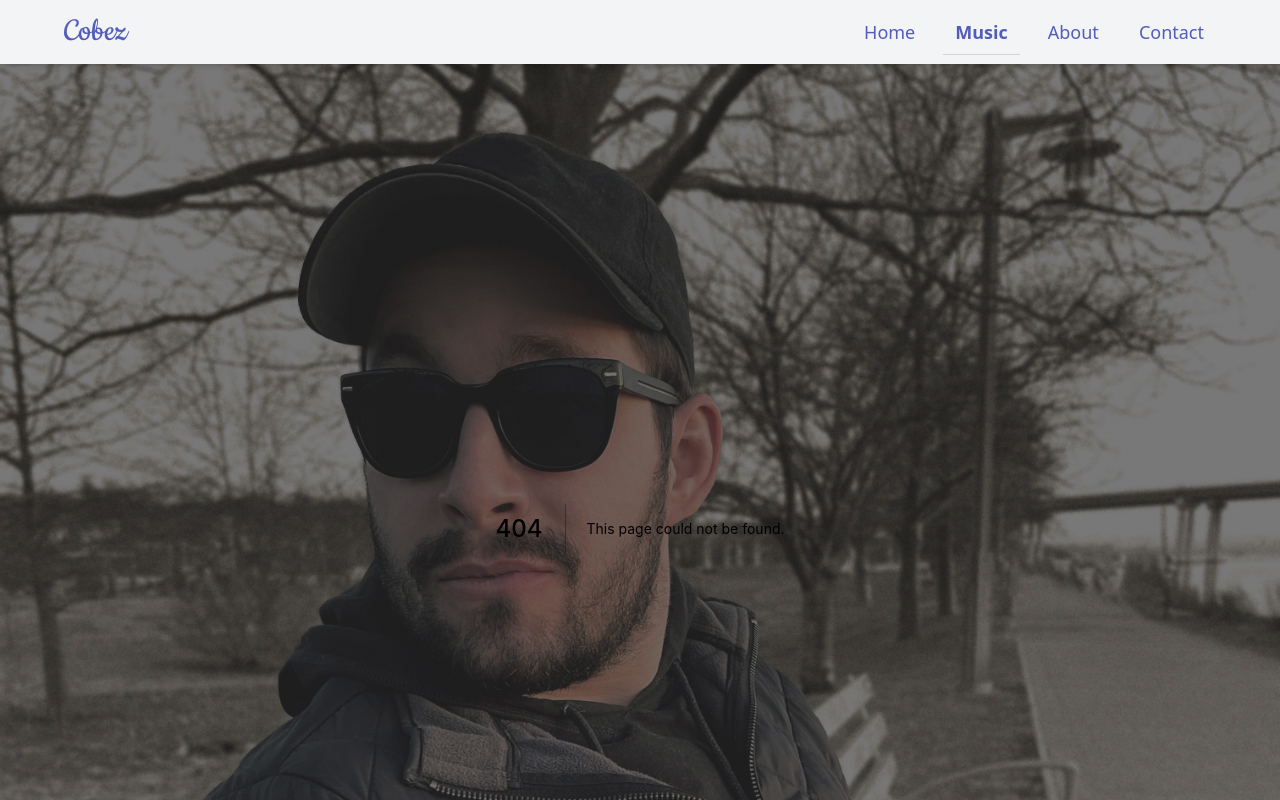
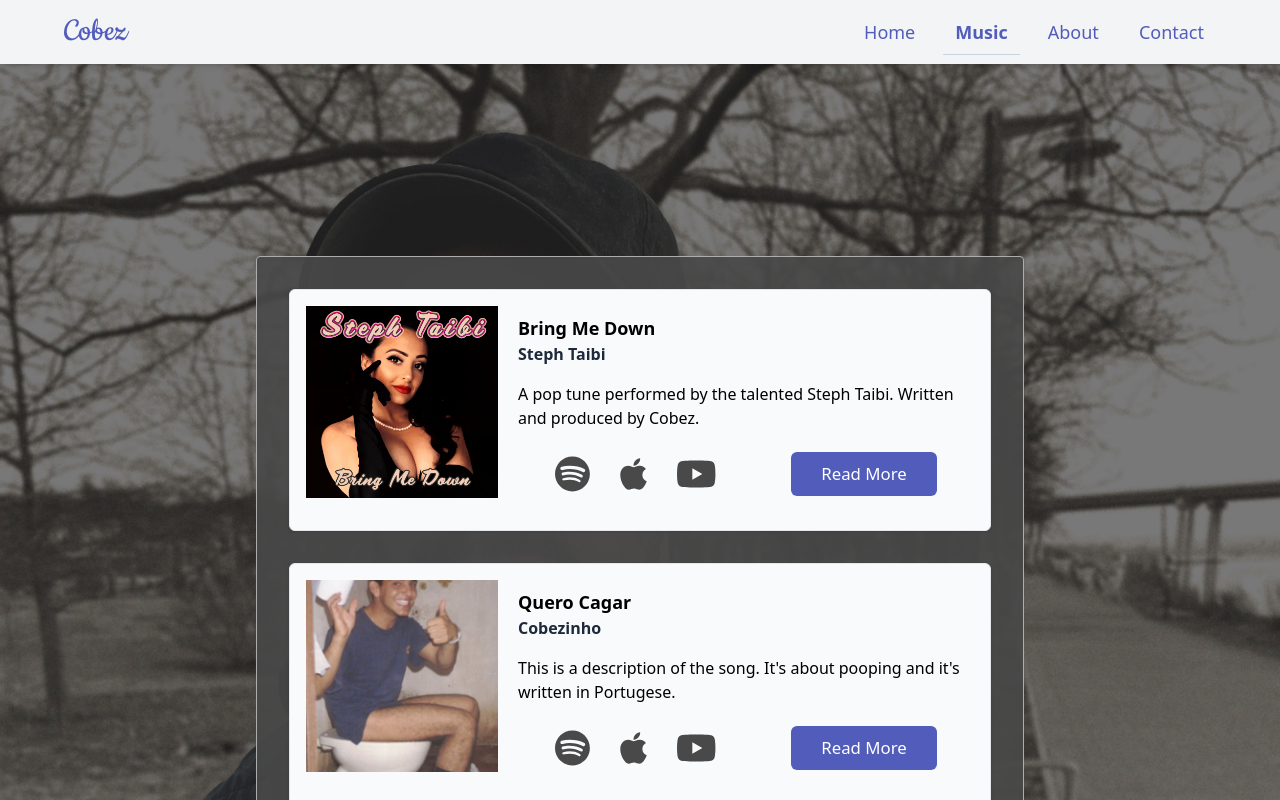
Before and after one commit to jcobert/cobez-music, a Next.js app: page /music in a window 1280 px wide. Before the commit this address had no page. Shown: the top 800 px of the page. Built offline with nearby package versions, Linux system fonts and the light colour scheme; a web font is replaced by a local one.

Commit message:
create music page

```diff
--- /dev/null
+++ b/content/songs/bring-me-down.md
@@ -0,0 +1,17 @@
+---
+layout: music
+title: Bring Me Down
+artist: Steph Taibi
+date: Jan 8, 2021
+artwork: /images/cms/bring-me-down-artwork.jpg
+featured: false
+description: A pop tune performed by the talented Steph Taibi. Written and
+  produced by Cobez.
+links:
+  spotify: "#"
+  apple: "#"
+  youtube: "#"
+---
+I﻿ wrote this song for a female singer, but had no particular artist in mind at the time. I knew it needed someone with range and emotion, which is when I thought of Steph. She was on board right away when I asked her if she wanted to be the artist for this track and was a pleasure to work with.
+
+W﻿e collaborated during the 2020 pandemic so we worked remotely and it worked out surprisingly well. Steph had a recording setup at her home and she was incredibly receptive to my requests and feedback. There was minimal back and forth, as she usually delivered the takes I was looking for. I look forward to collaborating with Steph in the future.
--- a/content/songs/the-eye-test-theme-from-the-eye-test-podcast.md
+++ b/content/songs/the-eye-test-theme-from-the-eye-test-podcast.md
@@ -6,7 +6,7 @@ date: Apr 10, 2022
 artwork: /images/cms/theme-song-art.jpg
 featured: true
 description: This is the extended version of the intro theme music that I
-  created for the show.
+  created for The Eye Test Podcast.
 links:
   spotify: https://open.spotify.com/track/0gLGKcUMjGQQ8aimmgjtL8?si=c6ed19eddf234a51
   apple: https://music.apple.com/us/album/the-eye-test-theme-from-the-eye-test-podcast/1619215200?i=1619215201
--- /dev/null
+++ b/pages/music.jsx
@@ -0,0 +1,39 @@
+import Head from "next/head";
+import SongCard from "../components/SongCard";
+import { getAllSongData } from "../lib/songs";
+
+export default function Music({ songData }) {
+  const featuredSongs = [songData].flatMap((songs) => {
+    const songJson = JSON.parse(songs);
+    return songJson;
+  });
+
+  return (
+    <div>
+      <Head>
+        <title>Cobez Music</title>
+        <meta name="description" content="Official website of Cobez" />
+        <link rel="icon" href="/favicon.ico" />
+      </Head>
+      {/* Songs */}
+      <div className="my-20 md:mt-28 lg:mt-32 w-11/12 mx-auto">
+        <div className="mx-auto max-w-3xl bg-theme-tertiary/90 border border-theme-secondary rounded p-4 md:p-8">
+          <div className="flex flex-col gap-y-8">
+            {featuredSongs.map((item) => (
+              <SongCard song={item} />
+            ))}
+          </div>
+        </div>
+      </div>
+    </div>
+  );
+}
+
+export async function getStaticProps() {
+  const songData = getAllSongData();
+  return {
+    props: {
+      songData,
+    },
+  };
+}
--- a/pages/music/[slug].jsx
+++ b/pages/music/[slug].jsx
@@ -31,7 +31,7 @@ function Music({ frontmatter, markdown }) {
   const body = markdown;
 
   return (
-    <div>
+    <div className="bg-white/90 py-4">
       <div className="flex flex-col md:flex-row gap-x-4 justify-center items-center">
         {/* Album artwork */}
         <div className="w-8/12 sm:w-6/12 md:w-4/12 max-w-xs p-4">
--- a/public/admin/config.yml
+++ b/public/admin/config.yml
@@ -18,7 +18,7 @@ collections:
       - { label: "Artist", name: "artist", widget: "string" }
       - { label: "Release Date", name: "date", widget: "datetime", format: "MMM D, YYYY", date_format: "MM/D/YYYY", time_format: false }
       - { label: "Artwork", name: "artwork", widget: "image" }
-      - { label: "Featured on Homepage", name: "featured", widget: "boolean" }
+      - { label: "Featured on Homepage", name: "featured", widget: "boolean", required: false }
       - { label: "Description", name: "description", widget: "string" }
       - { label: "Body", name: "body", widget: "markdown" }
       - label: "Stream Links"
```
Also changed, not shown: public/images/cms/bring-me-down-artwork.jpg (added).
